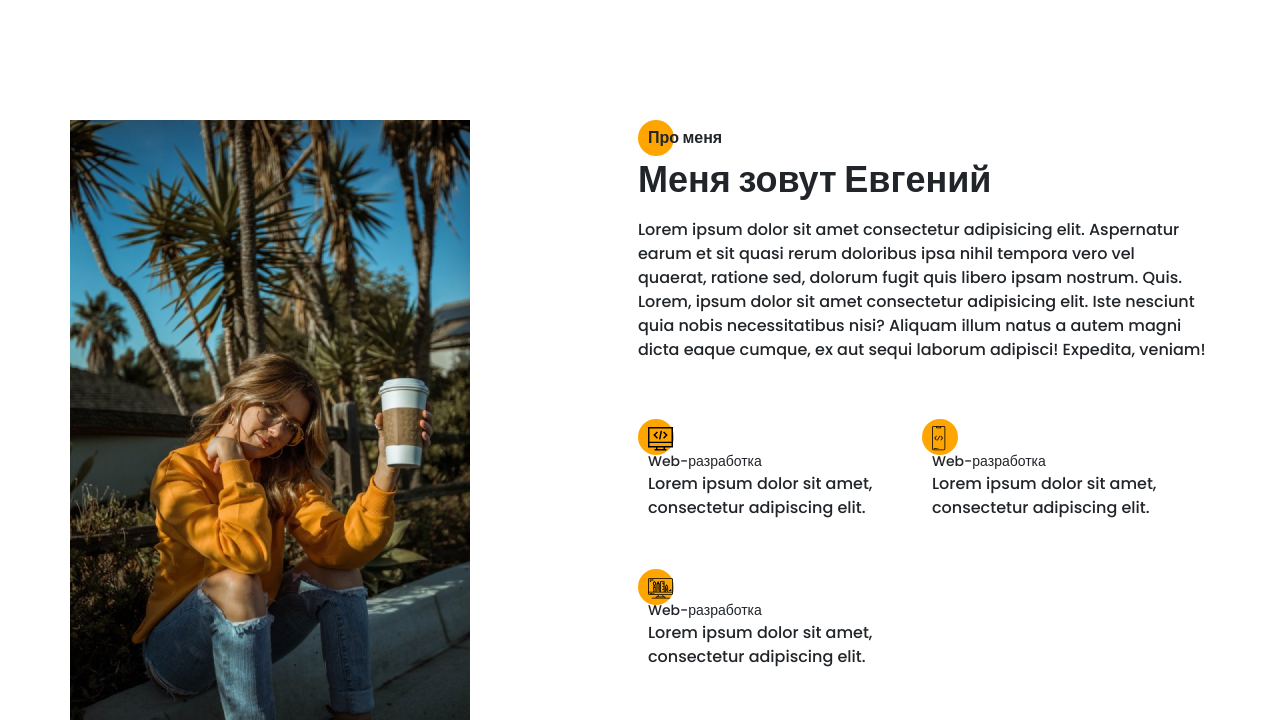
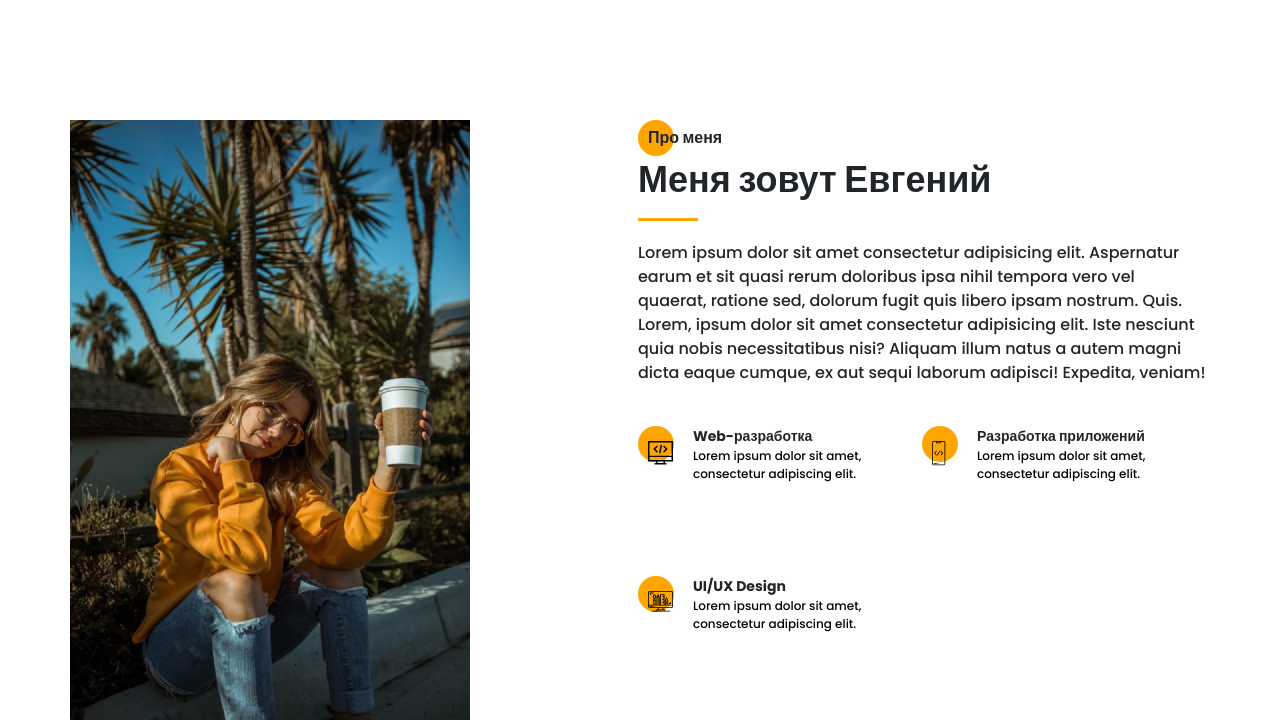
Before and after one commit to Yevhen-Ukraine/Portfolio, a website: page src/index.html in a window 1280 px wide. Shown: the part 800-1520 px from the top of the page. Drawn offline with nearby package versions, Linux system fonts and the light colour scheme; files that its build step writes are made by us from their sources; files whose address does not match are found by name.

Commit message:
about skill

```diff
--- a/src/index.html
+++ b/src/index.html
@@ -133,34 +133,35 @@
                 </div>
                 <div id="area2" class="about__elem">
                     <div class="title title_fz16 about__subtitle">Про меня</div>
-                    <h1 class="title_fz36 about__title">Меня зовут Евгений</h1>
-                    <!-- <div class="divider"></div> -->
+                    <h1 class="title title_fz36 about__title">Меня зовут Евгений</h1>
+                    <div class="divider"></div>
                     <p class="abaut__text">Lorem ipsum dolor sit amet consectetur adipisicing elit. Aspernatur earum et sit quasi rerum doloribus ipsa nihil tempora vero vel quaerat, ratione sed, dolorum fugit quis libero ipsam nostrum. Quis. Lorem, ipsum dolor sit amet consectetur adipisicing elit. Iste nesciunt quia nobis necessitatibus nisi? Aliquam illum natus a autem magni dicta eaque cumque, ex aut sequi laborum adipisci! Expedita, veniam!</p>
                 </div>
 
                 <div id="skill1" class="about__skills about__subtitle">
-                    <img src="icons/about_me/web_development.svg" alt="web_development">
                     <div>
-                        <div class="title_fz14">Web-разработка</div>
+                        <img src="icons/about_me/web_development.svg" alt="web_development">
+                    </div>
+
+                    <div>
+                        <div class="title title_fz14">Web-разработка</div>
                         <div class="about__descr">Lorem ipsum dolor sit amet, consectetur adipiscing elit.</div>
                     </div>
                 </div>
                 <div id="skill2" class="about__skills about__subtitle">
                     <img src="icons/about_me/mobile_dev.svg" alt="web_development">
                     <div>
-                        <div class="title_fz14">Web-разработка</div>
+                        <div class="title title_fz14">Разработка приложений</div>
                         <div class="about__descr">Lorem ipsum dolor sit amet, consectetur adipiscing elit.</div>
                     </div>
                 </div>
                 <div id="skill3" class="about__skills about__subtitle">
                     <img src="icons/about_me/design.svg" alt="web_development">
                     <div>
-                        <div class="title_fz14">Web-разработка</div>
+                        <div class="title title_fz14">UI/UX Design</div>
                         <div class="about__descr">Lorem ipsum dolor sit amet, consectetur adipiscing elit.</div>
                     </div>
                 </div>
-<!--                     <div class="about__elem about__skill"></div>
-                    <div class="about__elem about__skill"></div> -->
 
             </div>
         </div>
--- a/src/sass/blocks/_about.scss
+++ b/src/sass/blocks/_about.scss
@@ -19,12 +19,22 @@
         "foto foto skill1 skill2"
         "foto foto skill3 ."
 
+    }
+    .divider {
+        margin: 0;
+        margin-bottom: 20px;
+    }
+    //&__title
 
+    &__skills {
+        display: grid;
+        grid-template-columns: 40px 200px;
+        column-gap: 5px;
+        img {
+            margin-top: 15px;
+        }
     }
-/*     &__skills {
-        display: inline-block;
-        width: 50%;
-    } */
+
 
     &__subtitle {
         @include before_circle;
@@ -32,12 +42,25 @@
         padding-left: 10px;
         z-index: 2;
         margin-top: 6px;
+
     }
 
     &__skills::before {
-        top: -5%;
+        top: 0;
     }
+    &__text {
+        font-weight: 500;
+        font-size: 14px;
+        line-height: 21px;
+        color: #000000;
+    }
+    &__descr {
+        font-weight: 500;
+        font-size: 12px;
+        line-height: 18px;
 
+        color: #000000;
+    }
 
 }
 
--- a/src/sass/style.scss
+++ b/src/sass/style.scss
@@ -14,6 +14,14 @@
     width: 1140px;
     margin: 0 auto;
 }
+
+.divider {
+    width: 60px;
+    height: 3px;
+    background-color: $main-color;
+    margin-top: 25px;
+}
+
 @import 'blocks/promo';
 @import 'blocks/title';
 @import 'blocks/botton';
```
Also changed, not shown: dist/css/style.min.css, dist/index.html.
